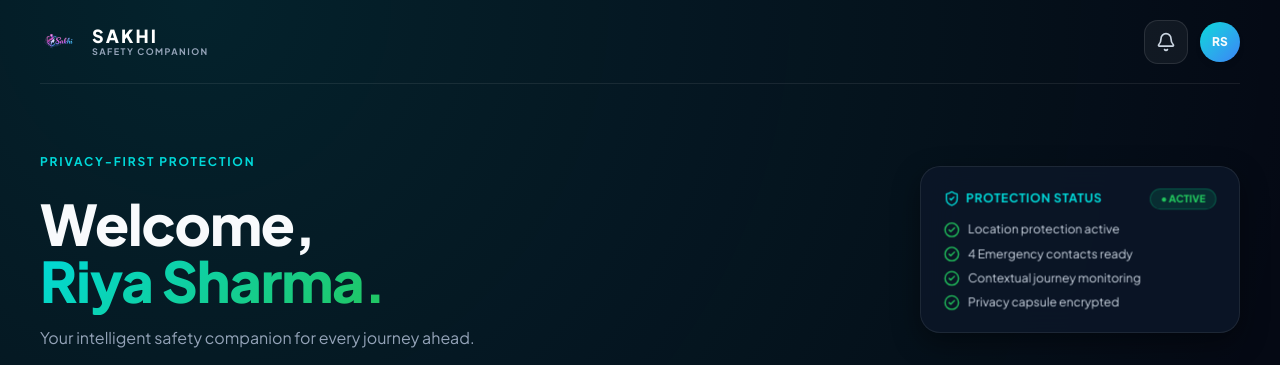
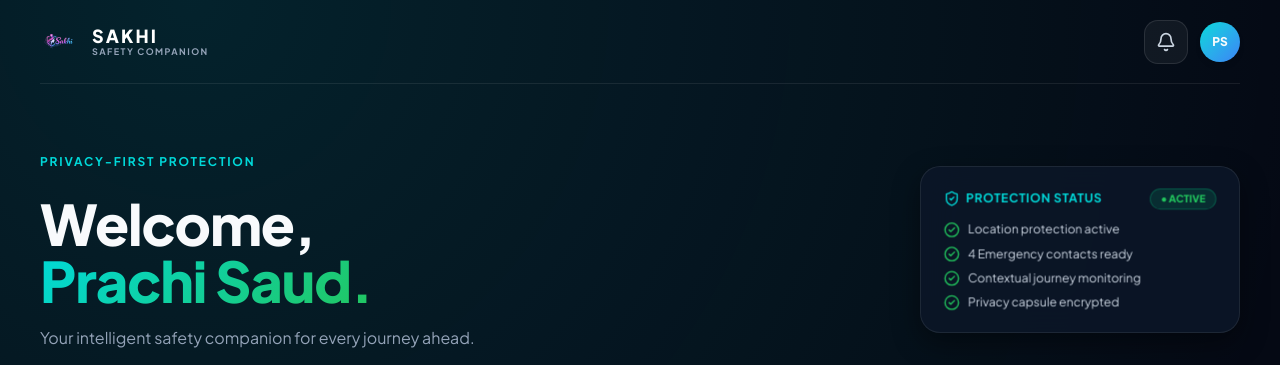
Before and after one commit to prachisaud04-cyber/sakhi, a Next.js app: page / in a window 1280 px wide. Shown: the top 365 px of the page. Built offline with nearby package versions, Linux system fonts and the light colour scheme; no server answers.

Commit message:
Update default demo user to Prachi Saud and auto-upgrade stored sessions

```diff
--- a/components/screens/AuthScreen.tsx
+++ b/components/screens/AuthScreen.tsx
@@ -179,7 +179,7 @@ export const AuthScreen: React.FC<AuthScreenProps> = ({ onSuccess, go }) => {
                 <input
                   type="text"
                   required
-                  placeholder="e.g. Riya Sharma"
+                  placeholder="e.g. Prachi Saud"
                   value={name}
                   onChange={(e) => setName(e.target.value)}
                   className="w-full bg-[#0f172a] border border-white/10 focus:border-[#00d9d9] rounded-xl pl-10 pr-4 py-2.5 text-sm text-white placeholder-[#475569] outline-none transition-colors"
@@ -277,7 +277,7 @@ export const AuthScreen: React.FC<AuthScreenProps> = ({ onSuccess, go }) => {
             onClick={handleQuickDemo}
             className="w-full py-2.5 rounded-xl bg-white/5 hover:bg-white/10 border border-white/10 text-xs font-bold text-[#00d9d9] flex items-center justify-center gap-2 transition-colors cursor-pointer"
           >
-            <Zap className="w-3.5 h-3.5 text-amber-400" /> 1-Tap Quick Demo (Riya Sharma)
+            <Zap className="w-3.5 h-3.5 text-amber-400" /> 1-Tap Quick Demo (Prachi Saud)
           </button>
         </div>
       </motion.div>
--- a/components/screens/ContactScreen.tsx
+++ b/components/screens/ContactScreen.tsx
@@ -53,7 +53,7 @@ export const ContactScreen: React.FC<ContactProps> = ({ goBack, score, location
     }
   }, [])
 
-  const userName = user?.name || 'Riya Sharma'
+  const userName = user?.name || 'Prachi Saud'
   const userPhone = user?.phone || '+91 88227 17429'
   const userPhoneClean = (user?.normalizedPhone || '+918822717429').replace('+', '')
 
--- a/components/screens/EmergencyScreen.tsx
+++ b/components/screens/EmergencyScreen.tsx
@@ -55,7 +55,7 @@ export const EmergencyScreen: React.FC<EmergencyProps> = ({
 
   const telemetry = useDeviceTelemetry()
 
-  const userName = user?.name || 'Riya Sharma'
+  const userName = user?.name || 'Prachi Saud'
   const userPhone = user?.phone || '+91 88227 17429'
 
   const {
--- a/components/screens/HomeScreen.tsx
+++ b/components/screens/HomeScreen.tsx
@@ -145,7 +145,7 @@ export const HomeScreen: React.FC<HomeProps> = ({
             <h1 className="text-4xl md:text-5xl font-extrabold text-white leading-tight">
               Welcome,
               <br />
-              <em className="text-[#00d9d9] not-italic">{user?.name || 'Riya'}.</em>
+              <em className="text-[#00d9d9] not-italic">{user?.name || 'Prachi Saud'}.</em>
             </h1>
             <p className="text-sm md:text-base text-[#94a3b8] mt-2 max-w-md">
               Your intelligent safety companion for every journey ahead.
--- a/components/screens/ProfileScreen.tsx
+++ b/components/screens/ProfileScreen.tsx
@@ -98,7 +98,7 @@ export const ProfileScreen: React.FC<ProfileProps> = ({
         .join('')
         .toUpperCase()
         .slice(0, 2)
-    : 'RS'
+    : 'PS'
 
   return (
     <motion.div
@@ -118,7 +118,7 @@ export const ProfileScreen: React.FC<ProfileProps> = ({
             </span>
             <div className="min-w-0 flex-1">
               <div className="flex items-center gap-2">
-                <b className="text-xl font-extrabold text-white truncate">{user?.name || 'Riya Sharma'}</b>
+                <b className="text-xl font-extrabold text-white truncate">{user?.name || 'Prachi Saud'}</b>
                 <span className="px-2 py-0.5 rounded-full bg-emerald-500/20 text-emerald-300 text-[10px] font-mono border border-emerald-500/30 flex items-center gap-1">
                   <UserCheck className="w-3 h-3" /> Verified
                 </span>
--- a/components/ui/Header.tsx
+++ b/components/ui/Header.tsx
@@ -19,7 +19,7 @@ export const Header: React.FC<HeaderProps> = ({ title, back }) => {
         .join('')
         .toUpperCase()
         .slice(0, 2)
-    : 'RS'
+    : 'PS'
 
   return (
     <>
@@ -73,7 +73,7 @@ export const Header: React.FC<HeaderProps> = ({ title, back }) => {
             {showProfileMenu && (
               <div className="absolute right-0 mt-2 w-52 bg-[#0c1728] border border-cyan-500/30 rounded-xl shadow-2xl p-2 z-50 text-xs font-sans">
                 <div className="p-2 border-b border-white/10 mb-1">
-                  <b className="text-white block font-bold truncate">{user?.name || 'Riya Sharma'}</b>
+                  <b className="text-white block font-bold truncate">{user?.name || 'Prachi Saud'}</b>
                   <small className="text-[#00d9d9] font-mono block truncate">
                     {user?.phone || '+91 88227 17429'}
                   </small>
--- a/contexts/AuthContext.tsx
+++ b/contexts/AuthContext.tsx
@@ -26,8 +26,8 @@ interface AuthContextType {
 const AuthContext = createContext<AuthContextType | undefined>(undefined)
 
 const DEMO_USER: StoredUserAccount = {
-  id: 'usr-demo-riya',
-  name: 'Riya Sharma',
+  id: 'usr-demo-prachi',
+  name: 'Prachi Saud',
   phone: '+91 88227 17429',
   normalizedPhone: '+918822717429',
   age: 21,
@@ -62,7 +62,7 @@ function getAvatarInitials(name: string): string {
   if (parts.length >= 2) {
     return `${parts[0][0]}${parts[1][0]}`.toUpperCase()
   }
-  return name.slice(0, 2).toUpperCase() || 'EM'
+  return name.slice(0, 2).toUpperCase() || 'PS'
 }
 
 export const AuthProvider: React.FC<{ children: React.ReactNode }> = ({ children }) => {
@@ -80,6 +80,11 @@ export const AuthProvider: React.FC<{ children: React.ReactNode }> = ({ children
       const storedUser = localStorage.getItem('sakhi_auth_user')
       if (storedUser) {
         const parsedUser: UserProfile = JSON.parse(storedUser)
+        // Auto-upgrade legacy Riya demo name if present
+        if (parsedUser.name === 'Riya Sharma' || parsedUser.name === 'Riya') {
+          parsedUser.name = 'Prachi Saud'
+          localStorage.setItem('sakhi_auth_user', JSON.stringify(parsedUser))
+        }
         setUser(parsedUser)
 
         // Load user-specific emergency contacts
```
Also changed, not shown: 1 other file (tests, documents, lock files or other folders).
